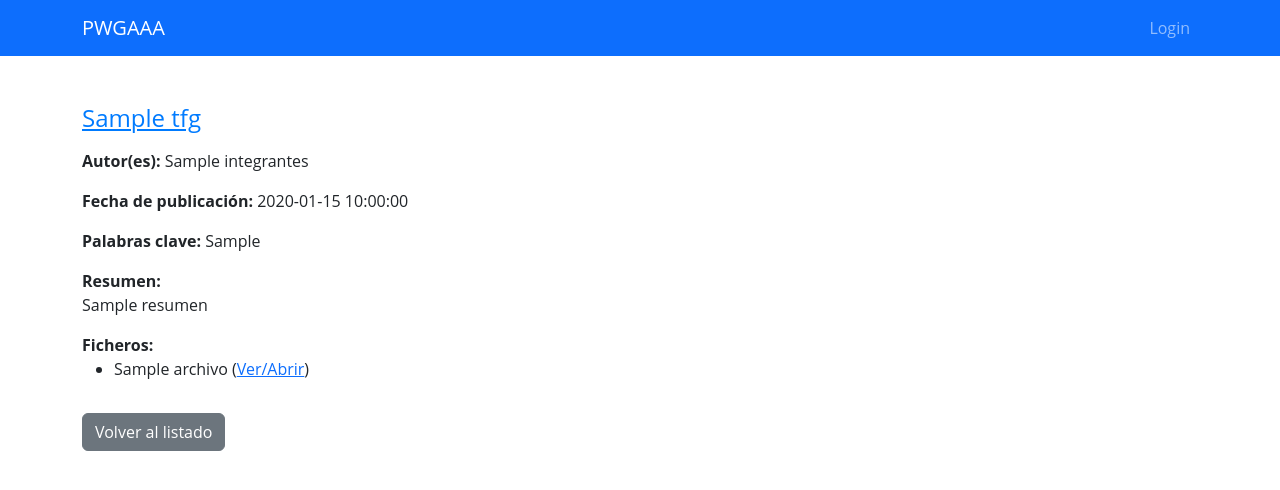
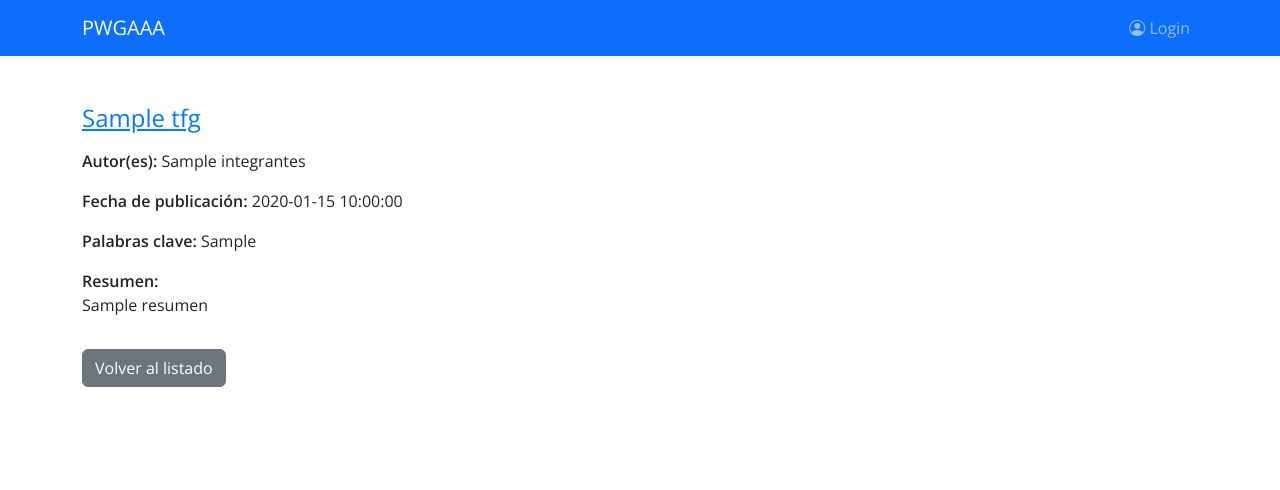
Before and after one commit to raulcsa/Plataforma-Web-para-la-Gestion-y-Almacenamiento-de-Archivos-Academicos, a PHP site: template PWGAAA/app/views/detalleTfgView.php in a window 1280 px wide. Shown: the top 490 px of the page. Run offline with PHP 8.4, Linux system fonts and the light colour scheme; the template is opened without the code that fills it: most values are stand-ins (such as "Sample title", 1, 10 or a date in 2020).

Commit message:
Inserción PDF en tfg id=1

```diff
--- a/PWGAAA/app/models/index.php
+++ b/PWGAAA/app/models/index.php
@@ -51,9 +51,11 @@ class Tfg {
 
     public static function obtenerArchivos($tfgId) {
         $db = conectarDB();
-        $stmt = $db->prepare("SELECT * FROM archivos WHERE tfg_id = ?");
+        // Si sólo quieres obtener archivos de tipo pdf:
+        $stmt = $db->prepare("SELECT * FROM archivos WHERE tfg_id = ? AND tipo = 'pdf'");
         $stmt->execute([$tfgId]);
         return $stmt->fetchAll(PDO::FETCH_ASSOC);
     }
+
 }
 ?>
--- a/PWGAAA/app/views/detalleTfgView.php
+++ b/PWGAAA/app/views/detalleTfgView.php
@@ -1,6 +1,8 @@
 <?php
 session_start();
-// Aquí se asume que la variable $tfg y $archivos ya están definidas por el controlador
+// Se asume que el controlador ha definido las variables $tfg y $archivos
+// $tfg: arreglo asociativo con la información del TFG (título, integrantes, fecha, palabras_clave, resumen, etc.)
+// $archivos: arreglo con los archivos asociados a ese TFG
 ?>
 <!DOCTYPE html>
 <html lang="es">
@@ -8,33 +10,45 @@ session_start();
   <meta charset="UTF-8">
   <title>Detalle TFG - <?php echo htmlspecialchars($tfg['titulo']); ?></title>
   <link href="https://cdn.jsdelivr.net/npm/bootstrap@5.3.0/dist/css/bootstrap.min.css" rel="stylesheet">
-  <!-- Puedes incluir también Google Fonts o estilos adicionales -->
+  <link rel="stylesheet" href="https://cdn.jsdelivr.net/npm/bootstrap-icons@1.10.5/font/bootstrap-icons.css">
+  <!-- Fuente "Open Sans" desde Google Fonts -->
+  <link href="https://fonts.googleapis.com/css2?family=Open+Sans:wght@400;600&display=swap" rel="stylesheet">
   <style>
-    body { font-family: 'Open Sans', sans-serif; }
+    body {
+      font-family: 'Open Sans', sans-serif;
+    }
     .tfg-detail-title {
       color: #007bff;
       text-decoration: underline;
       font-size: 1.5rem;
       margin-bottom: 1rem;
     }
-    .tfg-label { font-weight: bold; }
-    .tfg-section { margin-bottom: 1rem; }
+    .tfg-label {
+      font-weight: bold;
+    }
+    .tfg-section {
+      margin-bottom: 1rem;
+    }
+    .pdf-container {
+      margin-top: 2rem;
+    }
   </style>
 </head>
 <body>
-  <!-- Navbar (mismo que en index) -->
+  <!-- Navbar (mismo que en el listado) -->
   <nav class="navbar navbar-expand-lg navbar-dark bg-primary">
     <div class="container">
       <a class="navbar-brand" href="index.php">PWGAAA</a>
       <button class="navbar-toggler" type="button" data-bs-toggle="collapse" data-bs-target="#navbarNav"
-        aria-controls="navbarNav" aria-expanded="false" aria-label="Toggle navigation">
+              aria-controls="navbarNav" aria-expanded="false" aria-label="Toggle navigation">
         <span class="navbar-toggler-icon"></span>
       </button>
       <div class="collapse navbar-collapse" id="navbarNav">
         <ul class="navbar-nav ms-auto">
           <?php if (isset($_SESSION['usuario'])): ?>
             <li class="nav-item dropdown">
-              <a class="nav-link dropdown-toggle" href="#" id="usuarioDropdown" role="button" data-bs-toggle="dropdown" aria-expanded="false">
+              <a class="nav-link dropdown-toggle" href="#" id="usuarioDropdown" role="button"
+                 data-bs-toggle="dropdown" aria-expanded="false">
                 <i class="bi bi-person-circle"></i> <?php echo htmlspecialchars($_SESSION['usuario']['nombre']); ?> (<?php echo htmlspecialchars($_SESSION['usuario']['rol']); ?>)
               </a>
               <ul class="dropdown-menu dropdown-menu-end" aria-labelledby="usuarioDropdown">
@@ -51,9 +65,7 @@ session_start();
             </li>
           <?php else: ?>
             <li class="nav-item">
-              <a class="nav-link" href="login.php">
-                <i class="bi bi-person-circle"></i> Login
-              </a>
+              <a class="nav-link" href="login.php"><i class="bi bi-person-circle"></i> Login</a>
             </li>
           <?php endif; ?>
         </ul>
@@ -79,20 +91,28 @@ session_start();
       <span class="tfg-label">Resumen:</span>
       <p><?php echo nl2br(htmlspecialchars($tfg['resumen'])); ?></p>
     </div>
-    <!-- Sección para el fichero del TFG -->
+
+    <!-- Sección para mostrar el PDF asociado -->
     <?php if (!empty($archivos)): ?>
-      <div class="tfg-section">
-        <span class="tfg-label">Ficheros:</span>
-        <ul>
-          <?php foreach ($archivos as $archivo): ?>
-            <li>
-              <?php echo htmlspecialchars($archivo['nombre']); ?>
-              (<a href="<?php echo htmlspecialchars($archivo['ruta']); ?>" target="_blank">Ver/Abrir</a>)
-            </li>
-          <?php endforeach; ?>
-        </ul>
-      </div>
+      <?php foreach ($archivos as $archivo): ?>
+        <?php
+          // Se obtiene la extensión del archivo para verificar si es PDF.
+          $extension = strtolower(pathinfo($archivo['ruta'], PATHINFO_EXTENSION));
+          if ($extension === 'pdf'):
+        ?>
+          <div class="pdf-container">
+            <h5 class="tfg-label">Documento PDF:</h5>
+            <!-- Enlace para abrir el PDF en una nueva pestaña -->
+            <a href="<?php echo htmlspecialchars($archivo['ruta']); ?>" target="_blank" class="btn btn-primary mb-2">
+              Abrir PDF en nueva pestaña
+            </a>
+            <!-- Incrustamos el PDF inline -->
+            <embed src="<?php echo htmlspecialchars($archivo['ruta']); ?>" type="application/pdf" width="100%" height="600px" />
+          </div>
+        <?php endif; ?>
+      <?php endforeach; ?>
     <?php endif; ?>
+
     <a href="index.php" class="btn btn-secondary mt-3">Volver al listado</a>
   </div>
 
```
